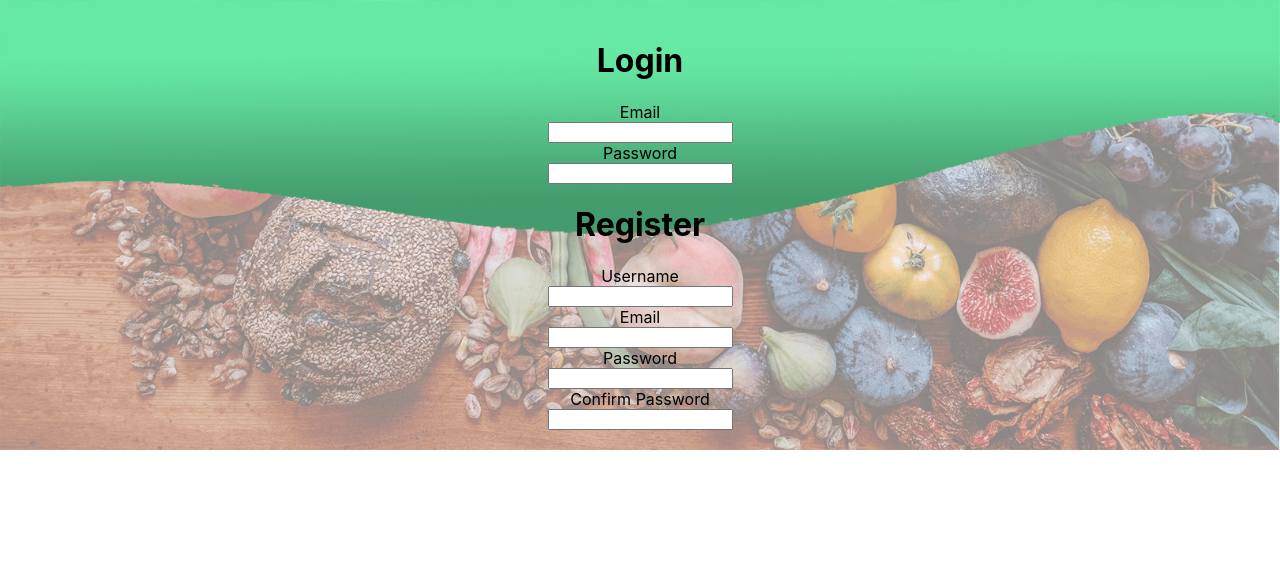
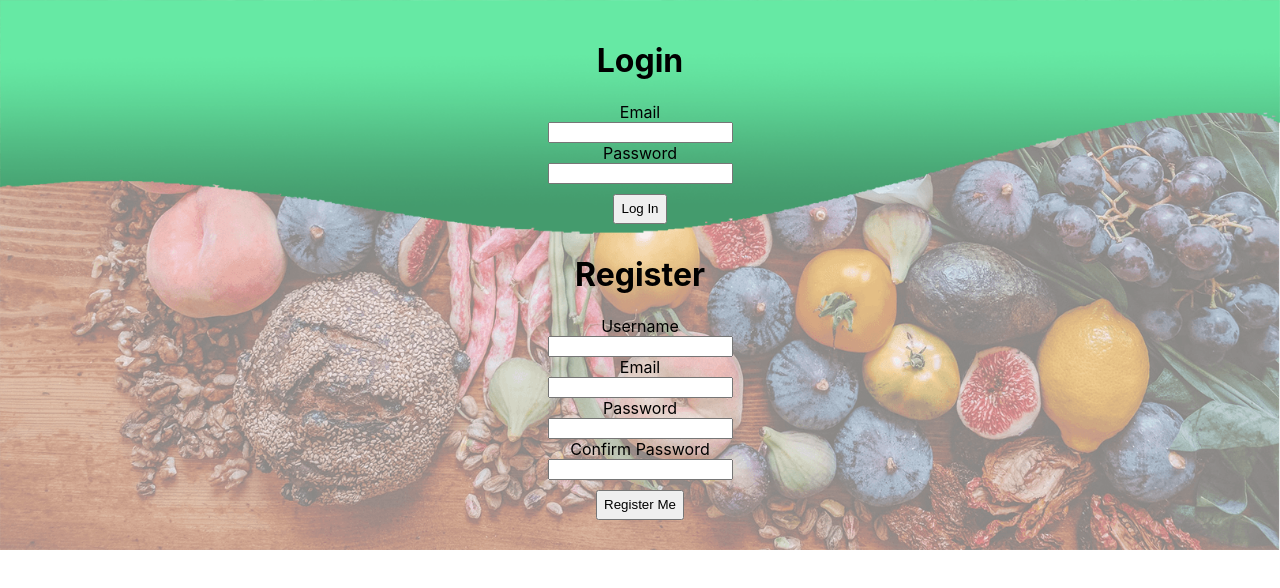
Before and after one commit to RobertsonTanya/Neighborhood-Bartering, a React (Create React App) app in the folder client/: page /loginreg in a window 1280 px wide. Shown: the top 588 px of the page. Built offline with nearby package versions, Linux system fonts and the light colour scheme.

Commit message:
adding submit buttons

```diff
--- a/client/src/components/Login.js
+++ b/client/src/components/Login.js
@@ -47,6 +47,7 @@ const Login = () => {
                     <label>Password</label>
                     <input type="password" name="password" value={password} onChange={(e) => setPassword(e.target.value)} />
                 </div>
+                <button type="submit">Log In</button>
             </form>
         </div>
     )
--- a/client/src/components/Registration.js
+++ b/client/src/components/Registration.js
@@ -52,7 +52,7 @@ const Registration = (props) => {
     return (
         <div>
             <h1>Register</h1>
-            {confirmReg ? <h4 className={styles.confirmReg}>{confirmReg}</h4> : null}
+            {confirmReg ? <h4 className="success">{confirmReg}</h4> : null}
             <form onSubmit={register}>
                 <div className={styles.inputContainer}>
                     <label>Username</label>
@@ -90,6 +90,7 @@ const Registration = (props) => {
                     ) : null}
                     <input type="password" name="confirmPassword" value={user.confirmPassword} onChange={(e) => handleChange(e)} />
                 </div>
+                <button type="submit">Register Me</button>
             </form>
         </div>
     )
--- a/client/src/styles/App.css
+++ b/client/src/styles/App.css
@@ -11,12 +11,13 @@
 }
 
 .success {
-  background-color: #9ffbcd;
-  border-radius: 2px;
+  color: darkgreen;
   font-weight: 600;
+  text-align: center;
 }
 
 .error {
   color: darkred;
   font-weight: 600;
+  text-align: center;
 }
--- a/client/src/styles/login.module.css
+++ b/client/src/styles/login.module.css
@@ -14,3 +14,7 @@ form {
     flex-direction: column;
     max-width: 250px;
 }
+
+button {
+    margin: 10px 0;
+}
--- a/client/src/styles/registration.module.css
+++ b/client/src/styles/registration.module.css
@@ -14,3 +14,7 @@ form {
     flex-direction: column;
     max-width: 250px;
 }
+
+button {
+    margin: 10px 0;
+}
```
